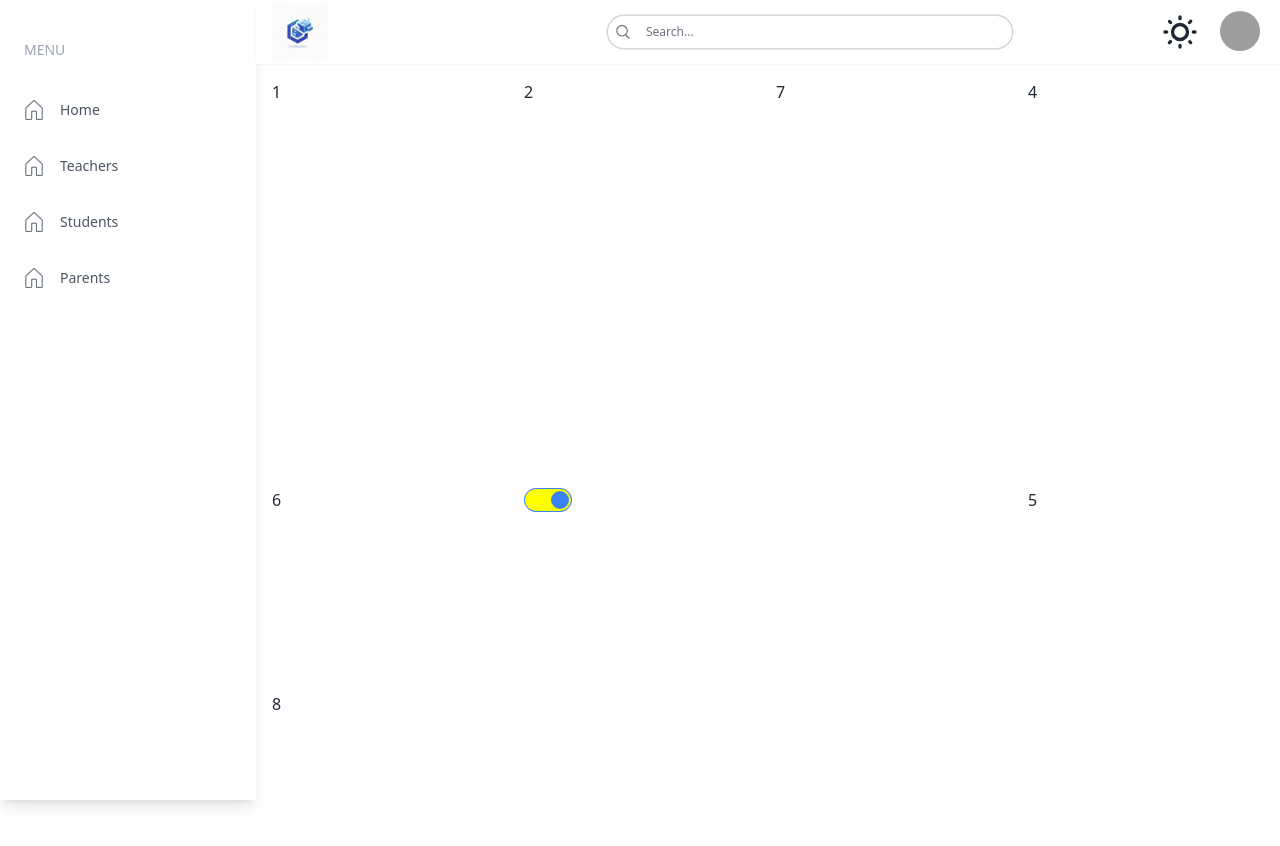
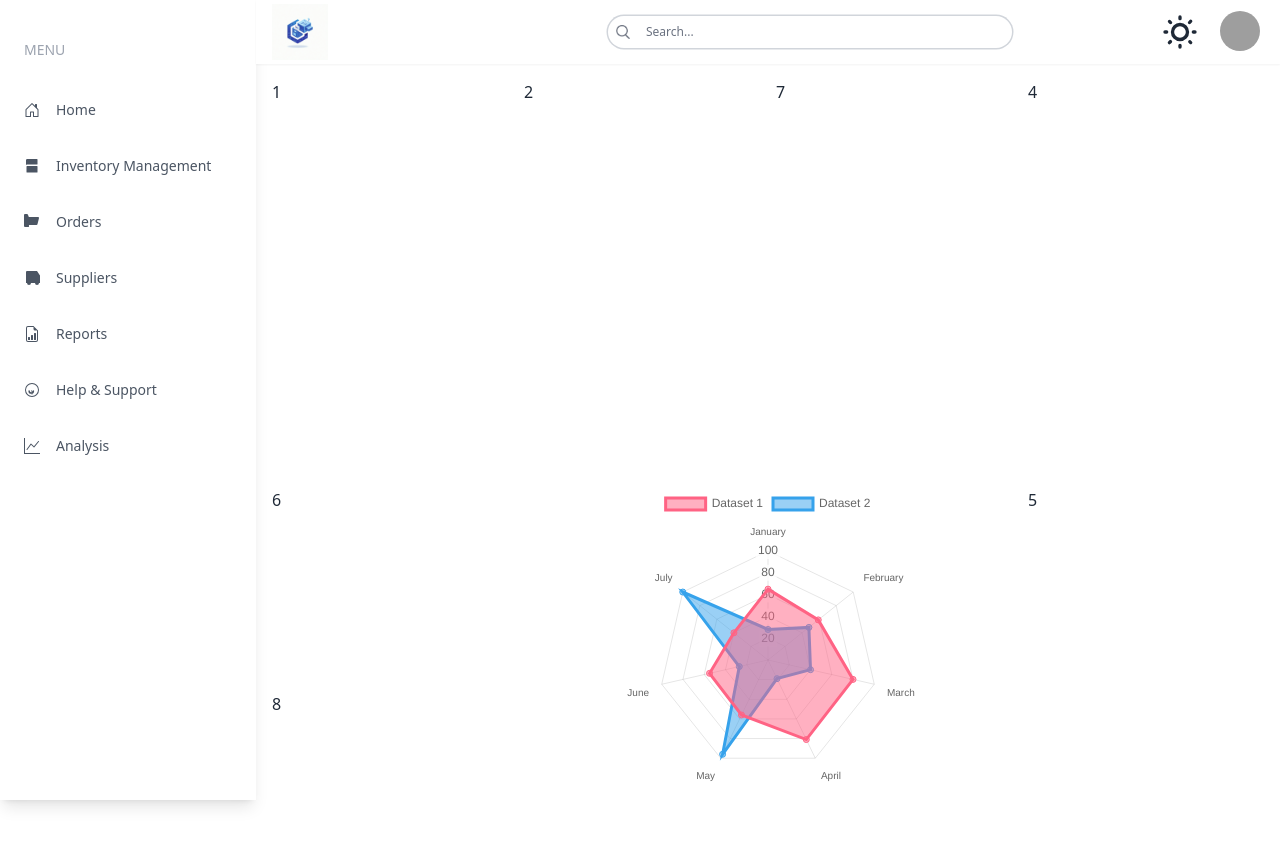
Before and after one commit to SandhanuDulmeth/Inventory_System_Frontend-React-Vite, a React (Vite) app: page / in a window 1280 px wide. Shown: the top 846 px of the page. Built offline with nearby package versions, Linux system fonts and the light colour scheme; grey boxes are pictures that could not be loaded.

Commit message:
feat: add Bootstrap Icons and React Chart.js dependencies, update Menu component with new icons, and remove unused home.png file

```diff
--- a/package.json
+++ b/package.json
@@ -10,8 +10,10 @@
     "preview": "vite preview"
   },
   "dependencies": {
+    "bootstrap-icons": "^1.11.3",
     "chart.js": "^4.4.8",
     "react": "^19.0.0",
+    "react-chartjs-2": "^5.3.0",
     "react-dom": "^19.0.0",
     "react-router-dom": "^7.2.0"
   },
--- a/src/components/Menu.jsx
+++ b/src/components/Menu.jsx
@@ -5,28 +5,82 @@ const menuItems = [
     title: "MENU",
     items: [
       {
-        icon: "/home.png",
         label: "Home",
         href: "/",
+        icon: "home",
       },
       {
-        icon: "/home.png",
-        label: "Teachers",
+        label: "Inventory Management",
         href: "/",
+        icon: "inventory",
       },
       {
-        icon: "/home.png",
-        label: "Students",
+        label: "Orders",
         href: "/",
+        icon: "orders",
       },
       {
-        icon: "/home.png",
-        label: "Parents",
+        label: "Suppliers",
         href: "/",
+        icon: "suppliers",
+      },
+      {
+        label: "Reports",
+        href: "/",
+        icon: "reports",
+      },
+      {
+        label: "Help & Support",
+        href: "/",
+        icon: "help",
+      },
+      {
+        label: "Analysis",
+        href: "/",
+        icon: "analysis",
       }
     ],
   }
 ];
+
+const icons = {
+  home: (
+    <svg xmlns="http://www.w3.org/2000/svg" width="16" height="16" fill="currentColor" className="bi bi-house-door" viewBox="0 0 16 16">
+      <path d="M8.354 1.146a.5.5 0 0 0-.708 0l-6 6A.5.5 0 0 0 1.5 7.5v7a.5.5 0 0 0 .5.5h4.5a.5.5 0 0 0 .5-.5v-4h2v4a.5.5 0 0 0 .5.5H14a.5.5 0 0 0 .5-.5v-7a.5.5 0 0 0-.146-.354L13 5.793V2.5a.5.5 0 0 0-.5-.5h-1a.5.5 0 0 0-.5.5v1.293zM2.5 14V7.707l5.5-5.5 5.5 5.5V14H10v-4a.5.5 0 0 0-.5-.5h-3a.5.5 0 0 0-.5.5v4z" />
+    </svg>
+  ),
+  inventory: (
+    <svg xmlns="http://www.w3.org/2000/svg" width="16" height="16" fill="currentColor" className="bi bi-box-seam" viewBox="0 0 16 16">
+      <path d="M2.5 1.5a.5.5 0 0 1 .5-.5h10a.5.5 0 0 1 .5.5V6a.5.5 0 0 1-.5.5h-10A.5.5 0 0 1 2 6V1.5zm0 7A.5.5 0 0 1 3 8h10a.5.5 0 0 1 .5.5V14a.5.5 0 0 1-.5.5h-10a.5.5 0 0 1-.5-.5V8.5z" />
+    </svg>
+  ),
+  orders: (
+    <svg xmlns="http://www.w3.org/2000/svg" width="16" height="16" fill="currentColor" className="bi bi-cart" viewBox="0 0 16 16">
+      <path d="M0 1a1 1 0 0 1 1-1h2a1 1 0 0 1 .96.72L4.84 3H14a1 1 0 0 1 .96 1.28l-1.5 6A1 1 0 0 1 12.5 11H5.1l-.28 1.11A.5.5 0 0 1 4.5 13H1a1 1 0 0 1-1-1V1z" />
+    </svg>
+  ),
+  suppliers: (
+    <svg xmlns="http://www.w3.org/2000/svg" width="16" height="16" fill="currentColor" className="bi bi-truck" viewBox="0 0 16 16">
+      <path d="M3 1a1 1 0 0 0-1 1v11h1a2 2 0 1 0 4 0h4a2 2 0 1 0 4 0h1V5.5L13 1H3z" />
+    </svg>
+  ),
+  reports: (
+    <svg xmlns="http://www.w3.org/2000/svg" width="16" height="16" fill="currentColor" class="bi bi-file-earmark-bar-graph" viewBox="0 0 16 16">
+    <path d="M10 13.5a.5.5 0 0 0 .5.5h1a.5.5 0 0 0 .5-.5v-6a.5.5 0 0 0-.5-.5h-1a.5.5 0 0 0-.5.5zm-2.5.5a.5.5 0 0 1-.5-.5v-4a.5.5 0 0 1 .5-.5h1a.5.5 0 0 1 .5.5v4a.5.5 0 0 1-.5.5zm-3 0a.5.5 0 0 1-.5-.5v-2a.5.5 0 0 1 .5-.5h1a.5.5 0 0 1 .5.5v2a.5.5 0 0 1-.5.5z"/>
+    <path d="M14 14V4.5L9.5 0H4a2 2 0 0 0-2 2v12a2 2 0 0 0 2 2h8a2 2 0 0 0 2-2M9.5 3A1.5 1.5 0 0 0 11 4.5h2V14a1 1 0 0 1-1 1H4a1 1 0 0 1-1-1V2a1 1 0 0 1 1-1h5.5z"/>
+  </svg>
+  ),
+  help: (
+    <svg xmlns="http://www.w3.org/2000/svg" width="16" height="16" fill="currentColor" className="bi bi-question-circle" viewBox="0 0 16 16">
+      <path d="M8 1a7 7 0 1 0 0 14A7 7 0 0 0 8 1zm0 1a6 6 0 1 1 0 12A6 6 0 0 1 8 2zm.5 10a.5.5 0 1 1-1 0 .5.5 0 0 1 1 0zm-.125-3.125a.625.625 0 1 0-1.25 0 .75.75 0 0 0 1.5 0 1.375 1.375 0 1 1-2.75 0 .75.75 0 0 0-1.5 0 2.875 2.875 0 1 0 5.75 0 .625.625 0 1 0-1.25 0z" />
+    </svg>
+  ),
+  analysis: (
+    <svg xmlns="http://www.w3.org/2000/svg" width="16" height="16" fill="currentColor" class="bi bi-graph-up" viewBox="0 0 16 16">
+      <path fill-rule="evenodd" d="M0 0h1v15h15v1H0zm14.817 3.113a.5.5 0 0 1 .07.704l-4.5 5.5a.5.5 0 0 1-.74.037L7.06 6.767l-3.656 5.027a.5.5 0 0 1-.808-.588l4-5.5a.5.5 0 0 1 .758-.06l2.609 2.61 4.15-5.073a.5.5 0 0 1 .704-.07" />
+    </svg>
+  )
+};
 
 const Menu = () => {
   return (
@@ -37,12 +91,8 @@ const Menu = () => {
             {i.title}
           </span>
           {i.items.map((item) => (
-            <Link
-              to={item.href}
-              key={item.label}
-              className="flex items-center gap-4 text-gray-600 px-2 py-3 rounded-lg hover:bg-gray-100 transition-colors"
-            >
-              <img src={item.icon} alt="" className="w-5 h-5" />
+            <Link to={item.href} key={item.label} className="flex items-center gap-4 text-gray-600 px-2 py-3 rounded-lg hover:bg-gray-100 transition-colors">
+              {icons[item.icon]}
               <span className="text-sm font-medium">{item.label}</span>
             </Link>
           ))}
--- /dev/null
+++ b/src/components/radarChartItemTop5.jsx
@@ -0,0 +1,69 @@
+import React from 'react';
+import { Radar } from 'react-chartjs-2';
+import {
+  Chart as ChartJS,
+  RadialLinearScale,
+  PointElement,
+  LineElement,
+  Filler,
+  Tooltip,
+  Legend
+} from 'chart.js';
+
+// Register ChartJS components
+ChartJS.register(
+  RadialLinearScale,
+  PointElement,
+  LineElement,
+  Filler,
+  Tooltip,
+  Legend
+);
+
+const RadarChartItemTop5 = () => {
+  const data = {
+    labels: ['January', 'February', 'March', 'April', 'May', 'June', 'July'],
+    datasets: [
+      {
+        label: 'Dataset 1',
+        data: [65, 59, 80, 81, 56, 55, 40],
+        borderColor: 'rgb(255, 99, 132)',
+        backgroundColor: 'rgba(255, 99, 132, 0.5)',
+      },
+      {
+        label: 'Dataset 2',
+        data: [28, 48, 40, 19, 96, 27, 100],
+        borderColor: 'rgb(54, 162, 235)',
+        backgroundColor: 'rgba(54, 162, 235, 0.5)',
+      }
+    ]
+  };
+
+  const options = {
+    responsive: true,
+    maintainAspectRatio: false,
+    plugins: {
+      title: {
+        display: true,
+        text: 'Top 5 Items Radar Chart'
+      },
+      legend: {
+        position: 'top',
+      }
+    },
+    scales: {
+      r: {
+        beginAtZero: true,
+        max: 100
+      }
+    }
+  };
+
+  return (
+    <div style={{ width: '100%', height: '300px', position: 'relative' }}>
+      <Radar data={data} options={options} />
+    </div>
+  );
+};
+
+export default RadarChartItemTop5;
--- a/src/pages/Home.jsx
+++ b/src/pages/Home.jsx
@@ -1,6 +1,6 @@
-
 import React, { useState } from 'react'
 import SwitchButton from '../components/SwitchButton'
+import RadarChartItemTop5 from '../components/radarChartItemTop5'
 import './home.css'
 export default function Home() {
     return (
@@ -13,8 +13,8 @@ export default function Home() {
     <div className="row-span-2">2</div>
     <div className="col-span-2 col-start-2 row-start-3 flex-container">
 
+<RadarChartItemTop5 />
 
-<SwitchButton />
 
 
     </div>
```
Also changed, not shown: public/home.png (deleted), 1 other file (tests, documents, lock files or other folders).
